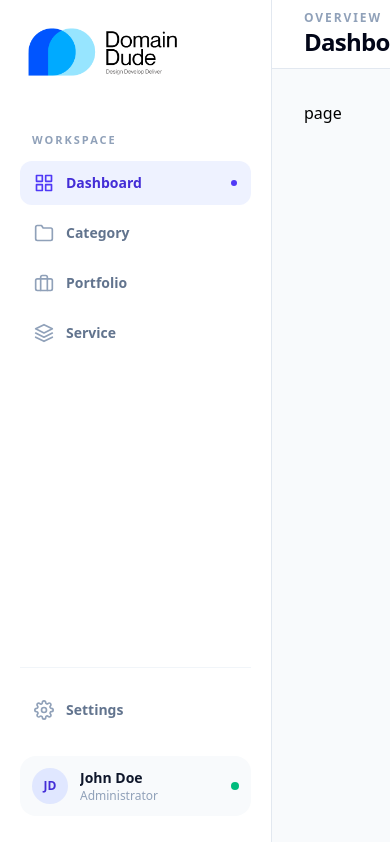
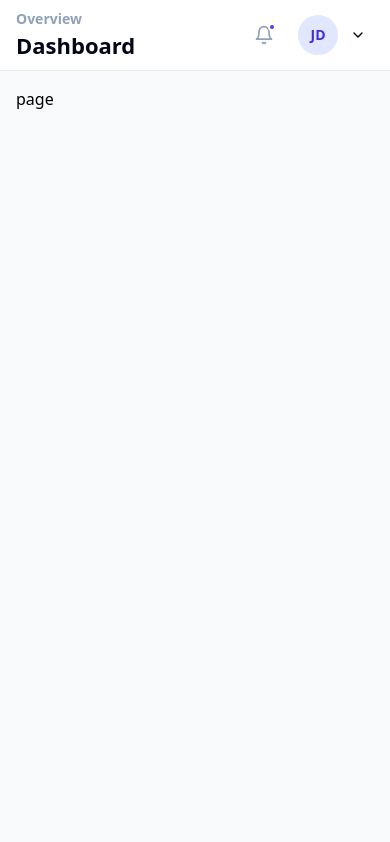
Before and after one commit to nikhilkumar202002/domain-dude-admin, a Next.js app: page / in a window 390 px wide. Built offline with nearby package versions, Linux system fonts and the light colour scheme.

Commit message:
Refactor layout components for improved responsiveness and styling; adjust padding and margins in DashboardLayout, Header, and Sidebar.

```diff
--- a/app/components/layout/DashboardLayout.tsx
+++ b/app/components/layout/DashboardLayout.tsx
@@ -10,9 +10,9 @@ const DashboardLayout = ({ children }: DashboardLayoutProps) => {
   return (
     <div className="h-screen overflow-hidden bg-slate-50">
       <Sidebar />
-      <div className="ml-68 flex h-screen min-w-0 flex-col">
+      <div className="flex h-screen min-w-0 flex-col lg:ml-68">
         <Header />
-        <main className="min-h-0 flex-1 overflow-y-auto p-8">{children}</main>
+        <main className="min-h-0 flex-1 overflow-y-auto p-4 sm:p-8">{children}</main>
       </div>
     </div>
   );
--- a/app/components/layout/Header.tsx
+++ b/app/components/layout/Header.tsx
@@ -14,16 +14,16 @@ const Header = () => {
   const [isProfileOpen, setIsProfileOpen] = useState(false);
 
   return (
-    <header className="flex items-center justify-between border-b border-slate-200 bg-white px-8 py-2">
+    <header className="flex items-center justify-between border-b border-slate-200 bg-white px-4 py-2 sm:px-8">
       <div>
-        <p className="text-xs font-semibold uppercase tracking-[0.16em] text-slate-400">
+        <p className="text-[14px] font-semibold  text-slate-400">
           Overview
         </p>
-        <h1 className="text-2xl font-semibold tracking-[-0.03em] text-slate-950">
+        <h1 className="text-[22px] font-semibold  text-slate-950">
           Dashboard
         </h1>
       </div>
-      <div className="flex items-center gap-5">
+      <div className="flex items-center gap-2 sm:gap-5">
         <button
           type="button"
           aria-label="Notifications"
--- a/app/components/layout/Sidebar.tsx
+++ b/app/components/layout/Sidebar.tsx
@@ -1,10 +1,21 @@
 import Link from "next/link";
 import Image from "next/image";
-import { FiBriefcase, FiFolder, FiGrid, FiLayers, FiSettings } from "react-icons/fi";
+import {
+  FiBriefcase,
+  FiFolder,
+  FiGrid,
+  FiLayers,
+  FiSettings,
+} from "react-icons/fi";
 
 type Icon = typeof FiGrid;
 
-const navigation: { label: string; href: string; icon: Icon; active?: boolean }[] = [
+const navigation: {
+  label: string;
+  href: string;
+  icon: Icon;
+  active?: boolean;
+}[] = [
   { label: "Dashboard", href: "/", icon: FiGrid, active: true },
   { label: "Category", href: "/category", icon: FiFolder },
   { label: "Portfolio", href: "/portfolio", icon: FiBriefcase },
@@ -12,24 +23,61 @@ const navigation: { label: string; href: string; icon: Icon; active?: boolean }[
 ];
 
 const Sidebar = () => (
-  <aside className="fixed inset-y-0 left-0 z-30 flex w-68 flex-col overflow-y-auto border-r border-slate-200 bg-white px-5 py-7 text-slate-600">
-    <Link href="/" className="mb-14 flex items-center gap-3 px-2" aria-label="Domain Dude home">
+  <aside className="fixed inset-y-0 left-0 z-30 hidden w-68 flex-col overflow-y-auto border-r border-slate-200 bg-white px-4 py-4 text-slate-600 lg:flex">
+    <Link
+      href="/"
+      className="mb-14 flex items-center gap-3 px-2"
+      aria-label="Domain Dude home"
+    >
       <Image
         src="/Domine-Dude_black.png"
         alt="Domain Dude"
         width={205}
         height={64}
         priority
-        className="h-auto w-full max-w-[150px] shrink-0 object-contain object-left"
+        className="h-auto w-full max-w-[120px] shrink-0 object-contain object-left"
       />
     </Link>
-    <p className="mb-3 px-3 text-[11px] font-bold uppercase tracking-[0.18em] text-slate-400">Workspace</p>
+    <p className="mb-3 px-3 text-[11px] font-bold uppercase tracking-[0.18em] text-slate-400">
+      Workspace
+    </p>
     <nav className="space-y-1.5" aria-label="Main navigation">
-      {navigation.map(({ label, href, icon: Icon, active }) => <Link key={label} href={href} className={`group flex items-center gap-3 rounded-xl px-3.5 py-3 text-sm font-semibold transition-colors ${active ? "bg-indigo-50 text-indigo-700" : "text-slate-500 hover:bg-slate-50 hover:text-slate-950"}`}><Icon className={`h-5 w-5 ${active ? "text-indigo-600" : "text-slate-400 group-hover:text-slate-700"}`} />{label}{active && <span className="ml-auto h-1.5 w-1.5 rounded-full bg-indigo-600" />}</Link>)}
+      {navigation.map(({ label, href, icon: Icon, active }) => (
+        <Link
+          key={label}
+          href={href}
+          className={`group flex items-center gap-3 rounded-xl px-3.5 py-3 text-sm font-semibold transition-colors ${active ? "bg-indigo-50 text-indigo-700" : "text-slate-500 hover:bg-slate-50 hover:text-slate-950"}`}
+        >
+          <Icon
+            className={`h-5 w-5 ${active ? "text-indigo-600" : "text-slate-400 group-hover:text-slate-700"}`}
+          />
+          {label}
+          {active && (
+            <span className="ml-auto h-1.5 w-1.5 rounded-full bg-indigo-600" />
+          )}
+        </Link>
+      ))}
     </nav>
     <div className="mt-auto border-t border-slate-100 pt-5">
-      <Link href="/settings" className="group flex items-center gap-3 rounded-xl px-3.5 py-3 text-sm font-semibold text-slate-500 transition-colors hover:bg-slate-50 hover:text-slate-950"><FiSettings className="h-5 w-5 text-slate-400 group-hover:text-slate-700" />Settings</Link>
-      <div className="mt-6 flex items-center gap-3 rounded-2xl bg-slate-50 p-3"><div className="flex h-9 w-9 items-center justify-center rounded-full bg-indigo-100 text-xs font-bold text-indigo-700">JD</div><div className="min-w-0"><p className="truncate text-sm font-semibold text-slate-900">John Doe</p><p className="truncate text-xs text-slate-400">Administrator</p></div><span className="ml-auto h-2 w-2 rounded-full bg-emerald-500" /></div>
+      <Link
+        href="/settings"
+        className="group flex items-center gap-3 rounded-xl px-3.5 py-3 text-sm font-semibold text-slate-500 transition-colors hover:bg-slate-50 hover:text-slate-950"
+      >
+        <FiSettings className="h-5 w-5 text-slate-400 group-hover:text-slate-700" />
+        Settings
+      </Link>
+      <div className="mt-6 flex items-center gap-3 rounded-2xl bg-slate-50 p-3">
+        <div className="flex h-9 w-9 items-center justify-center rounded-full bg-indigo-100 text-xs font-bold text-indigo-700">
+          JD
+        </div>
+        <div className="min-w-0">
+          <p className="truncate text-sm font-semibold text-slate-900">
+            John Doe
+          </p>
+          <p className="truncate text-xs text-slate-400">Administrator</p>
+        </div>
+        <span className="ml-auto h-2 w-2 rounded-full bg-emerald-500" />
+      </div>
     </div>
   </aside>
 );
```
